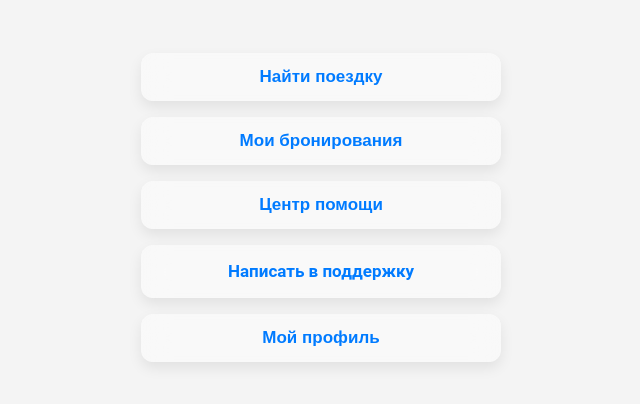
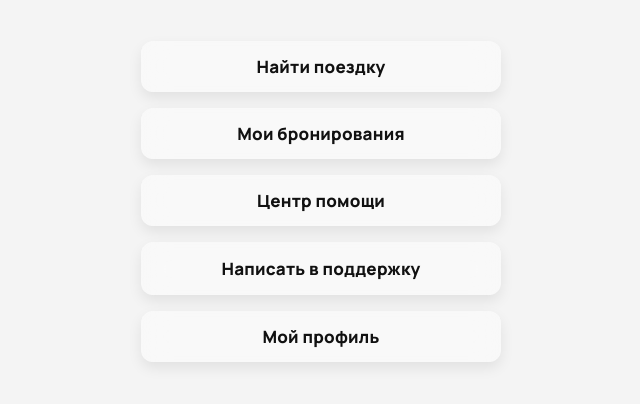
Before and after one commit to ragshata/frontend-carshare, a Vue app: page /passenger in a window 1280 px wide. Shown: the part 326-730 px from the top of the page, without its empty margins (319-959 px from the left). Built offline with nearby package versions, Linux system fonts and the light colour scheme.

Commit message:
free panel port

```diff
--- a/src/pages/DriverScreen.vue
+++ b/src/pages/DriverScreen.vue
@@ -40,7 +40,7 @@ function go(path: string) {
 </script>
 
 <style scoped>
-@import url('https://fonts.googleapis.com/css2?family=Manrope:wght@600;700&display=swap');
+@import url('https://fonts.googleapis.com/css2?family=Manrope:wght@700;800&display=swap');
 
 .driver-screen {
   position: fixed;
@@ -90,7 +90,7 @@ function go(path: string) {
 .btn {
   padding: 14px;
   font-size: 17px;
-  font-weight: 700;
+  font-weight: 800; /* чуть пожирнее */
   font-family: 'Manrope', system-ui, -apple-system, 'Segoe UI', Roboto, 'Helvetica Neue', Arial, 'Noto Sans', 'Apple Color Emoji', 'Segoe UI Emoji';
   letter-spacing: 0.2px;
   border: none;
--- a/src/pages/PassengerScreen.vue
+++ b/src/pages/PassengerScreen.vue
@@ -39,6 +39,8 @@ function go(path: string) {
 </script>
 
 <style scoped>
+@import url('https://fonts.googleapis.com/css2?family=Manrope:wght@700;800&display=swap');
+
 .passenger-screen {
   position: fixed;
   inset: 0;
@@ -87,12 +89,14 @@ function go(path: string) {
 .btn {
   padding: 14px;
   font-size: 17px;
-  font-weight: 600;
+  font-weight: 800; /* как на экране водителя */
+  font-family: 'Manrope', system-ui, -apple-system, 'Segoe UI', Roboto, 'Helvetica Neue', Arial, 'Noto Sans', 'Apple Color Emoji', 'Segoe UI Emoji';
+  letter-spacing: 0.2px;
   border: none;
   border-radius: 12px;
   width: 100%;
   background: rgba(255, 255, 255, 0.45);
-  color: #007bff;
+  color: #111; /* чёрный текст */
   backdrop-filter: blur(14px);
   -webkit-backdrop-filter: blur(14px);
   box-shadow: 0 6px 14px rgba(0, 0, 0, 0.08);
@@ -100,6 +104,8 @@ function go(path: string) {
   text-align: center;
   display: block;
   text-decoration: none;
+  -webkit-font-smoothing: antialiased;
+  text-rendering: optimizeLegibility;
 }
 .btn:active {
   background: rgba(227, 238, 255, 0.6);
```
